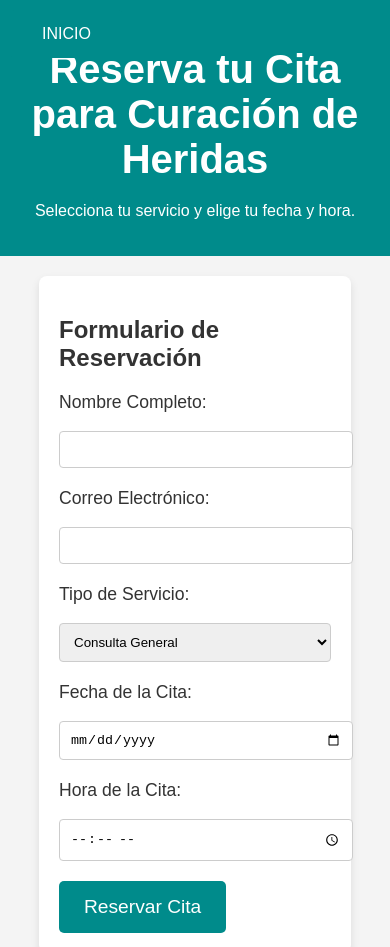
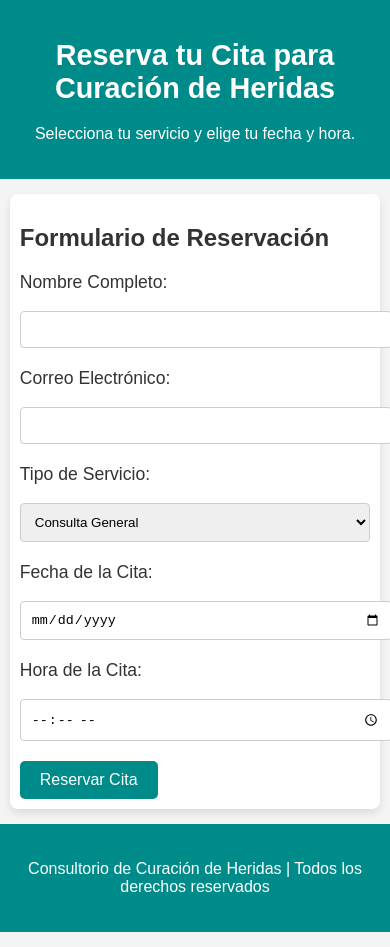
Before and after one commit to Daniel03-del/cervo-salud, a plain HTML site: page citas.html in a window 390 px wide. Shown: the top 947 px of the page. Drawn offline with Linux system fonts and the light colour scheme.

Commit message:
citas.html

```diff
--- a/citas.html
+++ b/citas.html
@@ -4,37 +4,7 @@
     <meta charset="UTF-8">
     <meta name="viewport" content="width=device-width, initial-scale=1.0">
     <style>
-.boton {
-            background-color: #008B8B; /* Verde */
-            color: white;
-            padding: 15px 32px;
-            text-align: center;
-            text-decoration: none; /* Quitar subrayado */
-            display: inline-block;
-            font-size: 16px;
-            border: none;
-            cursor: pointer;
-            border-radius: 5px;
-
-            /* Alineación en la esquina superior izquierda */
-            position: absolute;
-            top: 10px;   /* Distancia desde el borde superior */
-            left: 10px;  /* Distancia desde el borde izquierdo */
-        }
-
-        /* Estilo cuando el cursor pasa por encima (hover) */
-        .boton:hover {
-            background-color: #45a049; /* Verde más oscuro */
-        }
-    </style>
-</head>
-<body>
-
-    <!-- El enlace con un botón estilizado -->
-    <a href="index.html" class="boton">INICIO</a>
-
-<title>Reservas Consultorio</title>
-    <style>
+        /* Estilos generales */
         body {
             font-family: Arial, sans-serif;
             margin: 0;
@@ -49,7 +19,8 @@
             padding: 20px;
         }
         .container {
-            width: 80%;
+            width: 90%;
+            max-width: 800px;
             margin: 20px auto;
         }
         h1 {
@@ -94,6 +65,42 @@
             padding: 20px;
             background-color: #008B8B;
             color: white;
+        }
+
+        /* Media Queries para hacerlo responsive */
+        @media (max-width: 768px) {
+            h1 {
+                font-size: 2rem;
+            }
+
+            form {
+                padding: 15px;
+            }
+
+            button {
+                padding: 12px 22px;
+                font-size: 1rem;
+            }
+
+            .container {
+                width: 95%;
+                margin: 15px auto;
+            }
+        }
+
+        @media (max-width: 480px) {
+            h1 {
+                font-size: 1.8rem;
+            }
+
+            form {
+                padding: 10px;
+            }
+
+            button {
+                padding: 10px 20px;
+                font-size: 1rem;
+            }
         }
     </style>
 </head>
```
